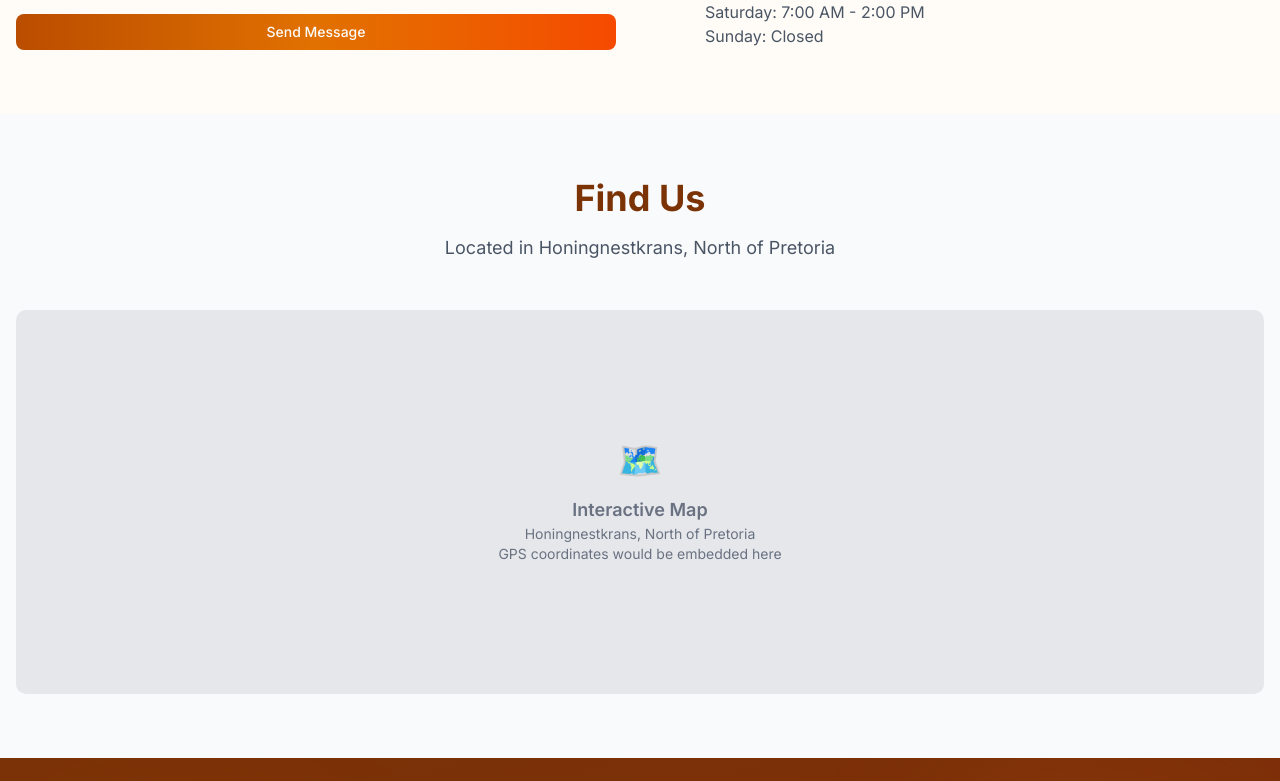
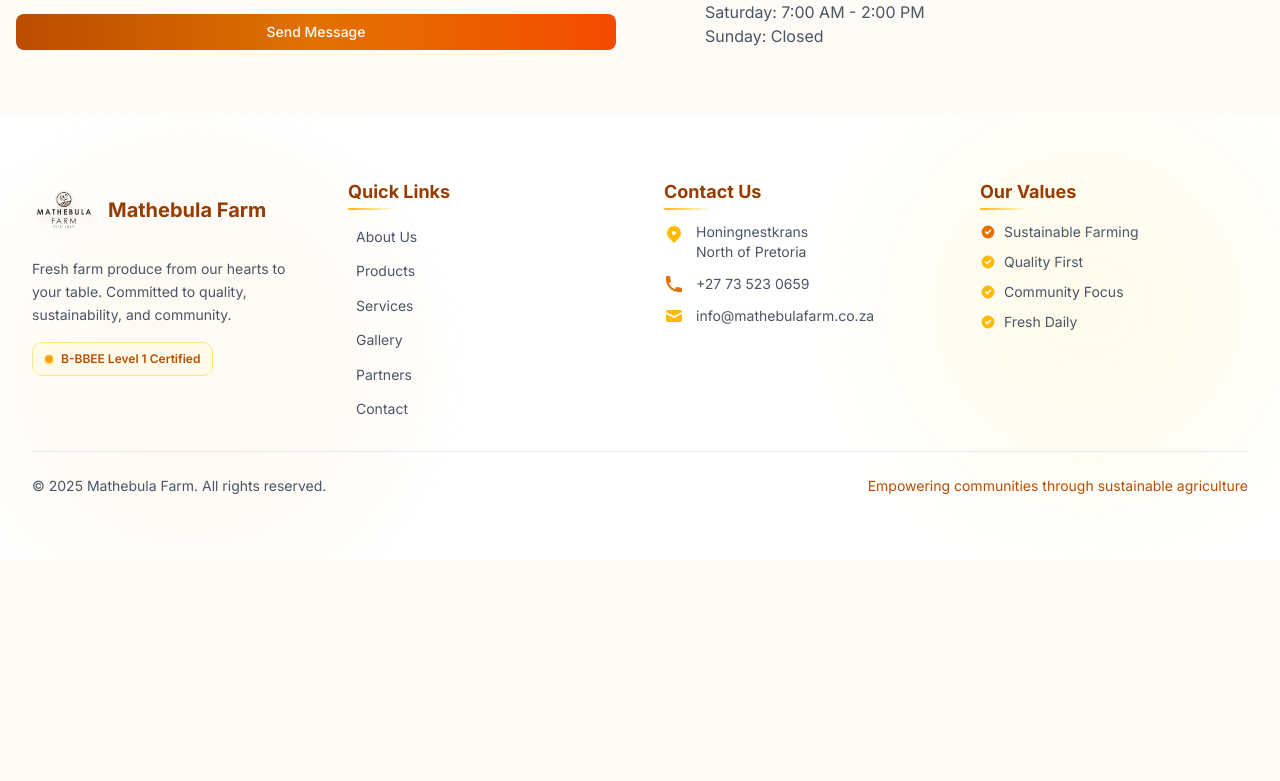
Before and after one commit to banele303/matebula-farm, a Next.js app: page /contact in a window 1280 px wide. Shown: the part 919-1700 px from the top of the page. After the commit the page ends 1479 px from the top, so only its background shows below. Built offline with nearby package versions, Linux system fonts and the light colour scheme.

Commit message:
almost there

```diff
--- a/src/app/contact/page.tsx
+++ b/src/app/contact/page.tsx
@@ -145,23 +145,7 @@
         </div>
       </section>
 
-      {/* Map Section */}
-      <section className="py-16 bg-gray-50">
-        <div className="max-w-7xl mx-auto px-4">
-          <SectionTitle title="Find Us" subtitle="Located in Honingnestkrans, North of Pretoria" />
 
-          <div className="bg-gray-200 h-96 rounded-lg flex items-center justify-center">
-            <div className="text-center text-gray-500">
-              <div className="text-4xl mb-4">🗺️</div>
-              <p className="text-lg font-semibold">Interactive Map</p>
-              <p className="text-sm">
-                Honingnestkrans, North of Pretoria<br />
-                GPS coordinates would be embedded here
-              </p>
-            </div>
-          </div>
-        </div>
-      </section>
     </div>
   );
 }
--- a/src/components/Footer.tsx
+++ b/src/components/Footer.tsx
@@ -5,10 +5,10 @@
   const currentYear = new Date().getFullYear();
 
   return (
-    <footer className="relative bg-gradient-to-br from-amber-900 via-brown-800 to-orange-900 text-white overflow-hidden">
+    <footer className="relative bg-white text-gray-800 overflow-hidden">
       {/* Decorative background elements */}
-      <div className="absolute top-0 right-0 w-96 h-96 bg-amber-600/10 rounded-full blur-3xl" />
-      <div className="absolute bottom-0 left-0 w-96 h-96 bg-orange-600/10 rounded-full blur-3xl" />
+      <div className="absolute top-0 right-0 w-96 h-96 bg-amber-100/30 rounded-full blur-3xl" />
+      <div className="absolute bottom-0 left-0 w-96 h-96 bg-orange-100/30 rounded-full blur-3xl" />
 
       <div className="relative max-w-7xl mx-auto px-4 sm:px-6 lg:px-8 py-12 lg:py-16">
         <div className="grid grid-cols-1 sm:grid-cols-2 lg:grid-cols-4 gap-8 lg:gap-12 mb-8">
@@ -23,22 +23,22 @@
                   className="object-contain drop-shadow-lg"
                 />
               </div>
-              <h3 className="text-xl font-bold bg-gradient-to-r from-amber-200 to-orange-200 bg-clip-text text-transparent">
+              <h3 className="text-xl font-bold text-amber-800">
                 Mathebula Farm
               </h3>
             </div>
-            <p className="text-amber-100 leading-relaxed mb-4 text-sm">
+            <p className="text-gray-600 leading-relaxed mb-4 text-sm">
               Fresh farm produce from our hearts to your table. Committed to quality, sustainability, and community.
             </p>
-            <div className="flex items-center gap-2 bg-amber-700/40 backdrop-blur-sm px-3 py-2 rounded-lg border border-amber-600/30 w-fit">
-              <span className="w-2 h-2 bg-amber-300 rounded-full animate-pulse shadow-sm shadow-amber-300" />
-              <span className="text-xs font-semibold text-amber-50">B-BBEE Level 1 Certified</span>
+            <div className="flex items-center gap-2 bg-amber-50 px-3 py-2 rounded-lg border border-amber-200 w-fit">
+              <span className="w-2 h-2 bg-amber-500 rounded-full animate-pulse shadow-sm shadow-amber-300" />
+              <span className="text-xs font-semibold text-amber-700">B-BBEE Level 1 Certified</span>
             </div>
           </div>
 
           {/* Quick Links */}
           <div>
-            <h4 className="text-lg font-bold mb-4 text-amber-100 relative inline-block">
+            <h4 className="text-lg font-bold mb-4 text-amber-800 relative inline-block">
               Quick Links
               <span className="absolute -bottom-1 left-0 w-12 h-0.5 bg-gradient-to-r from-amber-400 to-transparent rounded-full" />
             </h4>
@@ -54,7 +54,7 @@
                 <Link
                   key={link.href}
                   href={link.href}
-                  className="block text-amber-200 hover:text-amber-100 hover:translate-x-1 transition-all duration-200 text-sm group"
+                  className="block text-gray-600 hover:text-amber-700 hover:translate-x-1 transition-all duration-200 text-sm group"
                 >
                   <span className="inline-flex items-center gap-2">
                     <span className="w-0 h-px bg-amber-400 group-hover:w-3 transition-all duration-200" />
@@ -67,7 +67,7 @@
 
           {/* Contact Info */}
           <div>
-            <h4 className="text-lg font-bold mb-4 text-amber-100 relative inline-block">
+            <h4 className="text-lg font-bold mb-4 text-amber-800 relative inline-block">
               Contact Us
               <span className="absolute -bottom-1 left-0 w-12 h-0.5 bg-gradient-to-r from-amber-400 to-transparent rounded-full" />
             </h4>
@@ -76,7 +76,7 @@
                 href="https://maps.google.com/?q=Honingnestkrans,Pretoria"
                 target="_blank"
                 rel="noopener noreferrer"
-                className="flex items-start gap-3 text-amber-200 hover:text-amber-100 transition-colors group"
+                className="flex items-start gap-3 text-gray-600 hover:text-amber-700 transition-colors group"
               >
                 <svg className="w-5 h-5 mt-0.5 text-amber-400 group-hover:scale-110 transition-transform" fill="currentColor" viewBox="0 0 20 20">
                   <path fillRule="evenodd" d="M5.05 4.05a7 7 0 119.9 9.9L10 18.9l-4.95-4.95a7 7 0 010-9.9zM10 11a2 2 0 100-4 2 2 0 000 4z" clipRule="evenodd" />
@@ -86,9 +86,9 @@
 
               <a
                 href="tel:+27735230659"
-                className="flex items-center gap-3 text-amber-200 hover:text-amber-100 transition-colors group"
+                className="flex items-center gap-3 text-gray-600 hover:text-amber-700 transition-colors group"
               >
-                <svg className="w-5 h-5 text-amber-400 group-hover:scale-110 transition-transform" fill="currentColor" viewBox="0 0 20 20">
+                <svg className="w-5 h-5 text-amber-600 group-hover:scale-110 transition-transform" fill="currentColor" viewBox="0 0 20 20">
                   <path d="M2 3a1 1 0 011-1h2.153a1 1 0 01.986.836l.74 4.435a1 1 0 01-.54 1.06l-1.548.773a11.037 11.037 0 006.105 6.105l.774-1.548a1 1 0 011.059-.54l4.435.74a1 1 0 01.836.986V17a1 1 0 01-1 1h-2C7.82 18 2 12.18 2 5V3z" />
                 </svg>
                 <span>+27 73 523 0659</span>
@@ -96,7 +96,7 @@
 
               <a
                 href="mailto:info@mathebulafarm.co.za"
-                className="flex items-center gap-3 text-amber-200 hover:text-amber-100 transition-colors group"
+                className="flex items-center gap-3 text-gray-600 hover:text-amber-700 transition-colors group"
               >
                 <svg className="w-5 h-5 text-amber-400 group-hover:scale-110 transition-transform" fill="currentColor" viewBox="0 0 20 20">
                   <path d="M2.003 5.884L10 9.882l7.997-3.998A2 2 0 0016 4H4a2 2 0 00-1.997 1.884z" />
@@ -109,13 +109,13 @@
 
           {/* Our Commitment */}
           <div>
-            <h4 className="text-lg font-bold mb-4 text-amber-100 relative inline-block">
+            <h4 className="text-lg font-bold mb-4 text-amber-800 relative inline-block">
               Our Values
               <span className="absolute -bottom-1 left-0 w-12 h-0.5 bg-gradient-to-r from-amber-400 to-transparent rounded-full" />
             </h4>
-            <ul className="space-y-2.5 text-sm text-amber-200">
+            <ul className="space-y-2.5 text-sm text-gray-600">
               <li className="flex items-start gap-2">
-                <svg className="w-4 h-4 mt-0.5 text-amber-400" fill="currentColor" viewBox="0 0 20 20">
+                <svg className="w-4 h-4 mt-0.5 text-amber-600" fill="currentColor" viewBox="0 0 20 20">
                   <path fillRule="evenodd" d="M10 18a8 8 0 100-16 8 8 0 000 16zm3.707-9.293a1 1 0 00-1.414-1.414L9 10.586 7.707 9.293a1 1 0 00-1.414 1.414l2 2a1 1 0 001.414 0l4-4z" clipRule="evenodd" />
                 </svg>
                 <span>Sustainable Farming</span>
@@ -143,13 +143,13 @@
         </div>
 
         {/* Bottom Bar */}
-        <div className="border-t border-amber-700/50 pt-6 mt-8">
-          <div className="flex flex-col sm:flex-row justify-between items-center gap-4 text-sm text-amber-200">
+        <div className="border-t border-gray-200 pt-6 mt-8">
+          <div className="flex flex-col sm:flex-row justify-between items-center gap-4 text-sm text-gray-600">
             <p className="text-center sm:text-left">
               &copy; {currentYear} Mathebula Farm. All rights reserved.
             </p>
             <div className="flex items-center gap-4">
-              <span className="text-amber-300">Empowering communities through sustainable agriculture</span>
+              <span className="text-amber-700">Empowering communities through sustainable agriculture</span>
             </div>
           </div>
         </div>
--- a/src/components/home/Hero.tsx
+++ b/src/components/home/Hero.tsx
@@ -200,22 +200,7 @@
         </div>
       </div>
 
-      {/* Scroll Indicator */}
-      <motion.div
-        initial={{ opacity: 0 }}
-        animate={{ opacity: 1 }}
-        transition={{ delay: 1.2, duration: 0.8 }}
-        className="absolute bottom-6 left-1/2 -translate-x-1/2 flex flex-col items-center gap-2 text-white/70"
-      >
-        <span className="text-xs uppercase tracking-wider font-medium">Scroll</span>
-        <motion.div
-          animate={{ y: [0, 6, 0] }}
-          transition={{ repeat: Infinity, duration: 1.5 }}
-          className="w-6 h-9 border-2 border-white/40 rounded-full flex justify-center pt-2"
-        >
-          <div className="w-1.5 h-2 bg-white/60 rounded-full" />
-        </motion.div>
-      </motion.div>
+
     </section>
   );
 }
```
